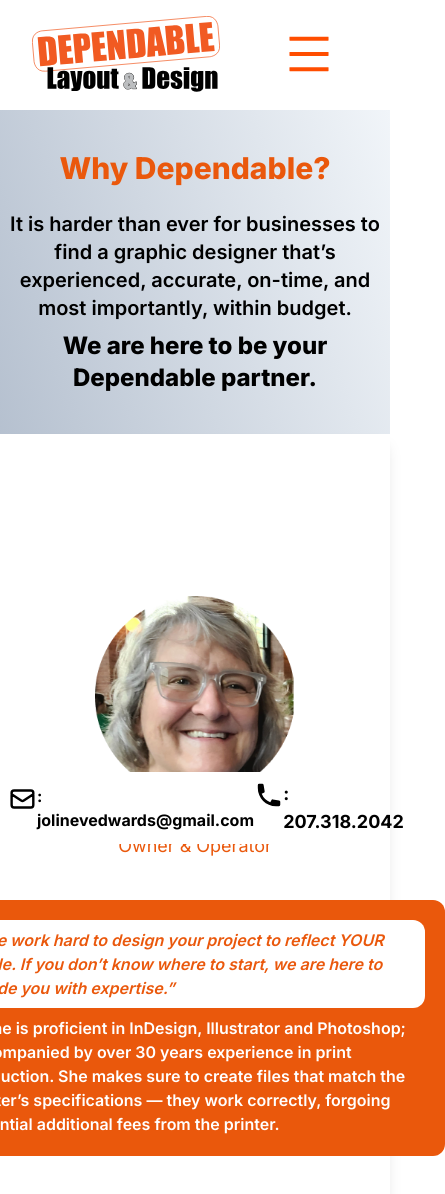
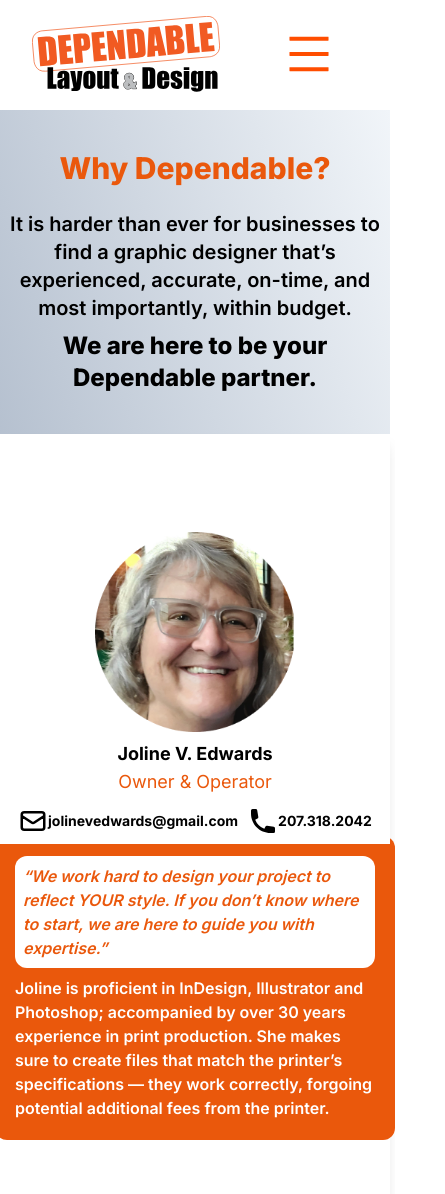
Before and after one commit to grantgilman4/dependableld, a Next.js app: page /about in a window 390 px wide. Shown: the top 1194 px of the page, 445 px wide, since content can reach past the window. Built offline with nearby package versions, Linux system fonts and the light colour scheme.

Commit message:
responsive mobile padding fix

```diff
--- a/app/about/page.jsx
+++ b/app/about/page.jsx
@@ -8,7 +8,7 @@ const About = () => {
   <p className="text-xl font-semibold text-center p-2">It is harder than ever for businesses to find a graphic designer that’s<br/> experienced, accurate, on-time, and most importantly, within budget. </p>
   <p className="text-black font-extrabold text-center text-2xl pb-10">We are here to be your Dependable partner.</p>
 
-  <div className="flex justify-center items-center bg-white shadow-lg max-sm:flex-col max-sm:h-screen">
+  <div className="flex justify-center items-center bg-white shadow-lg max-sm:flex-col max-sm:h-screen max-sm:pb-20">
     <div className="flex flex-col items-center p-10">
       <Image src="/images/profile.png"
         width={200}
@@ -18,7 +18,7 @@ const About = () => {
       <h4 className="text-lg font-bold pt-2">Joline V. Edwards</h4>
       <h5 className="text-lg text-orange-600">Owner & Operator</h5>
     </div>
-    <div className="font-semibold bg-orange-600 rounded-xl p-5 w-[500px] text-white">
+    <div className="font-semibold bg-orange-600 rounded-xl p-5 w-[400px] text-white">
       <p className="p-2 italic bg-white text-orange-600 rounded-xl mb-2">“We work hard to design your project to reflect YOUR style. If you don’t know where to start, we are here to guide you with expertise.”</p>
       <p>Joline is proficient in InDesign, Illustrator and Photoshop; accompanied by over 30 years experience in print production. She makes sure to create files that match the printer’s specifications — they work correctly, forgoing potential additional fees from the printer.</p>
     </div>
--- a/app/collections/ads/page.jsx
+++ b/app/collections/ads/page.jsx
@@ -6,7 +6,7 @@ const Ads = () => {
     return (
         <div className="flex flex-col w-screen h-screen items-center">
             <Link href="/collections"><p className="pt-[110px] text-orange-600 hover:underline">Back</p></Link>
-            <Image className="pb-20" priority={true} src='/ads/ads.png' width={800} height={500} alt="logos" />
+            <Image className="pb-20" placeholder="blur" priority={true} src='/ads/ads.png' width={800} height={500} alt="logos" />
         </div>
     )
 }
--- a/app/collections/books/page.jsx
+++ b/app/collections/books/page.jsx
@@ -6,7 +6,7 @@ const Books = () => {
     return (
         <div className="flex flex-col w-screen h-screen items-center">
             <Link href="/collections"><p className="pt-[110px] text-orange-600 hover:underline">Back</p></Link>
-            <Image className="pb-20"  priority={true} src='/books/books.png' width={800} height={500} alt="logos" />
+            <Image className="pb-20" priority={true} src='/books/books.png' width={800} height={500} alt="logos" />
         </div>
     )
 }
--- a/app/components/footer/index.jsx
+++ b/app/components/footer/index.jsx
@@ -4,14 +4,17 @@ import Link from "next/link";
 import {HiOutlineMail, HiPhone} from "react-icons/hi"
 const Footer = () => {
     return (
-        <div className="flex justify-evenly items-center bottom-0 fixed w-screen text-black bg-white p-2 font-bold">
-       <Link href="https://aemail.com/98zz" className="flex"><HiOutlineMail size={30} color="#000000"></HiOutlineMail>
-       <p className="">: jolinevedwards@gmail.com</p>
-       </Link>
-        <div className="flex">
-        <HiPhone size={30} color="#000000"></HiPhone>
-        <p className="text-lg">: 207.318.2042</p>
-        </div>
+        <div className="flex justify-evenly bottom-0 fixed w-screen text-black bg-white p-2 font-bold">
+            <div className="flex">
+                <Link href="https://aemail.com/98zz" className="flex items-center">
+                    <HiOutlineMail size={30} color="#000000"></HiOutlineMail>
+                    <p className="text-lg max-sm:text-sm">jolinevedwards@gmail.com</p>
+                </Link>
+            </div>
+            <div className="flex items-center">
+                <HiPhone size={30} color="#000000"></HiPhone>
+                <p className="text-lg max-sm:text-sm"> 207.318.2042</p>
+            </div>
         </div>
     )
 }
--- a/app/components/hero/page.jsx
+++ b/app/components/hero/page.jsx
@@ -10,7 +10,7 @@ const Hero = ({heading}) => {
         <div className="flex flex-col items-center justify-center h-screen bg-fixed bg-center bg-cover custom-image">
             <div className="absolute top-0 left-0 right-0 bottom-0 bg-black/30 z-[2]"/>
             <div className="p-5 text-white z-[2] mt-[-10rem] text-center">
-                <h1 className="text-[5rem] font-bold">HELLO</h1>
+                <h1 className="text-[5rem] font-bold pt-[200px]">HELLO</h1>
                 <h2 className="text-[2rem] font-bold py-3">{heading}</h2>
                 <p className="text-[1.5rem] mb-8 font-semibold">Providing a professional image for your business growth.</p>
                 <Link href="#services" className="text-white font-bold bg-gradient-to-b from-orange-600 to-orange-700 border-2 rounded-xl p-2 cursor-pointer">Our Services</Link>
--- a/app/slideshow/page.jsx
+++ b/app/slideshow/page.jsx
@@ -27,7 +27,7 @@ const Slideshow = () => {
                         <div className="relative">
                             <FaArrowCircleLeft
                             onClick={previousSlide}
-                            className='absolute top-[50%] left-[30px] text-white/70 cursor-pointer select-none z-[2]' size={40} color="#ffffff"/>
+                            className='absolute top-[50%] left-[30px] text-white/70 cursor-pointer select-none z-[2]' size={40} />
                         {index === current && (
                             <div className="pb-8">
                                 <p className="font-semibold"><Link href="/collections" className="underline hover:text-orange-600">See more</Link></p>
```
